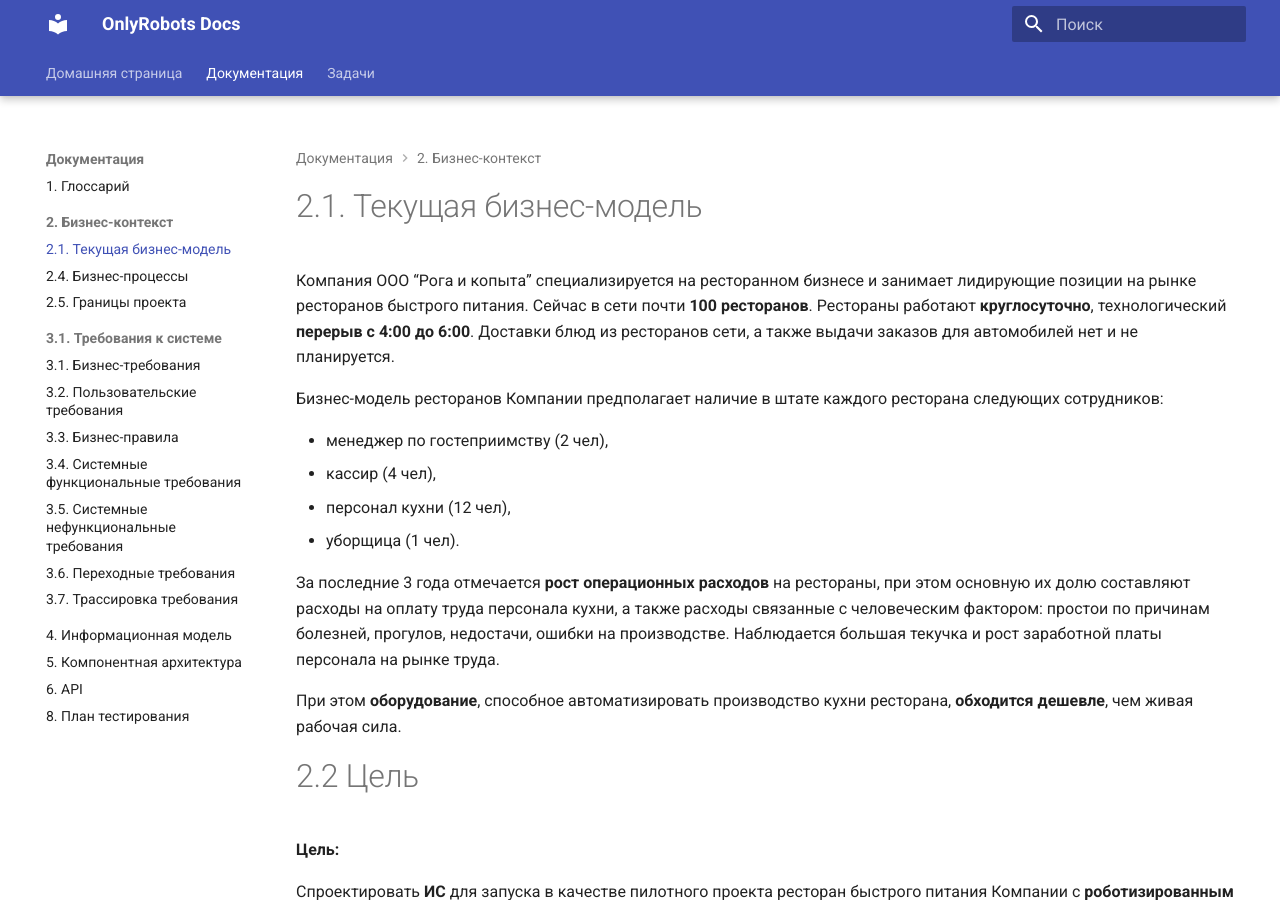
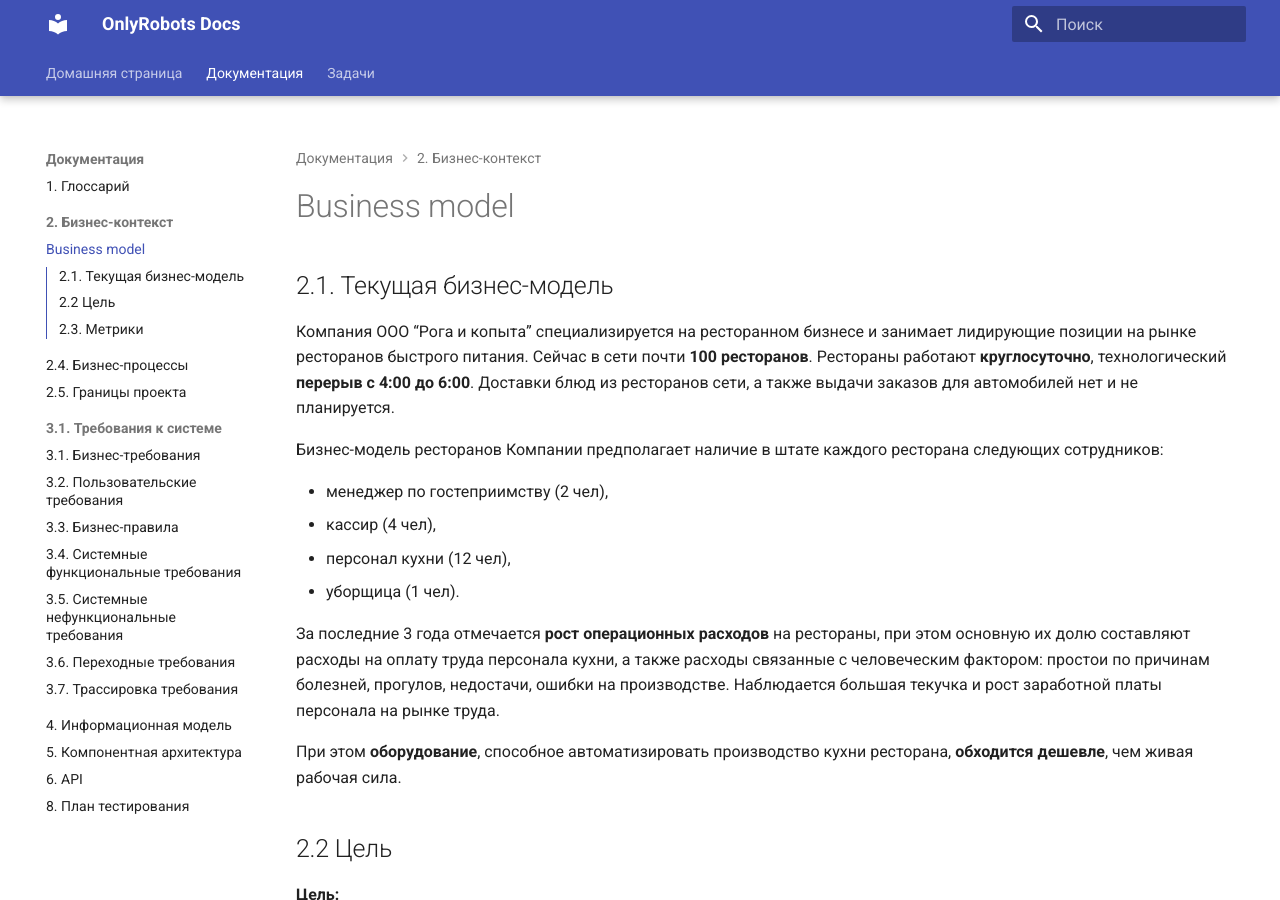
Before and after one commit to TenitilovaD/OTUS_SA_OnlyRobots, an MkDocs documentation site: the page built from docs/business_model.md, in a window 1280 px wide and 900 px high. Built offline with MkDocs 1.6.1 and Material for MkDocs 9.7.7, drawn with Linux system fonts in a browser that asks for light colours.

Commit message:
Update business_model.md

```diff
--- a/docs/business_model.md
+++ b/docs/business_model.md
@@ -1,4 +1,4 @@
-# 2.1. Текущая бизнес-модель
+## 2.1. Текущая бизнес-модель
 
 Компания ООО “Рога и копыта” специализируется на ресторанном бизнесе и занимает лидирующие позиции на рынке ресторанов быстрого питания. Сейчас в сети почти **100 ресторанов**. Рестораны работают **круглосуточно**, технологический **перерыв с 4:00 до 6:00**. Доставки блюд из ресторанов сети, а также выдачи заказов для автомобилей нет и не планируется.
 
@@ -13,7 +13,7 @@
 
 При этом **оборудование**, способное автоматизировать производство кухни ресторана, **обходится дешевле**, чем живая рабочая сила.
 
-# 2.2 Цель
+## 2.2 Цель
 
 **Цель:**
 
@@ -25,7 +25,7 @@
   2. **Провести апробацию новой** для Компании **бизнес-модели** ресторана быстрого питания с роботами на производстве кухни вместо сотрудников.
   3. **Сократить операционные расходы** одного ресторана по новой бизнес-модели **на 30%** относительно аналогичного ресторана по существующей бизнес-модели за счет сокращения персонала кухни.
 
-# 2.3. Метрики
+## 2.3. Метрики
 
 Достижение следующих метрик сигнализирует об успешном запуске пилотного проекта:
 
```
